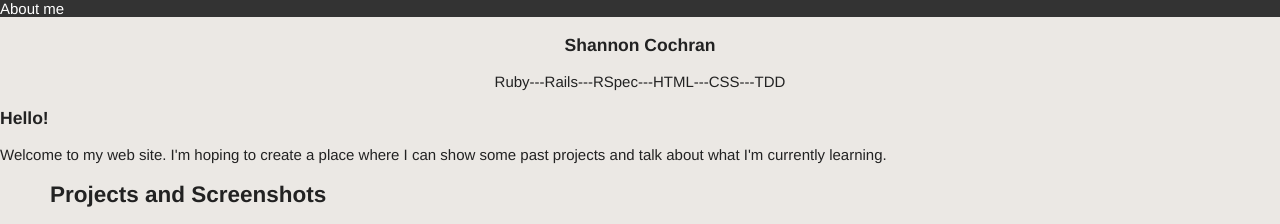
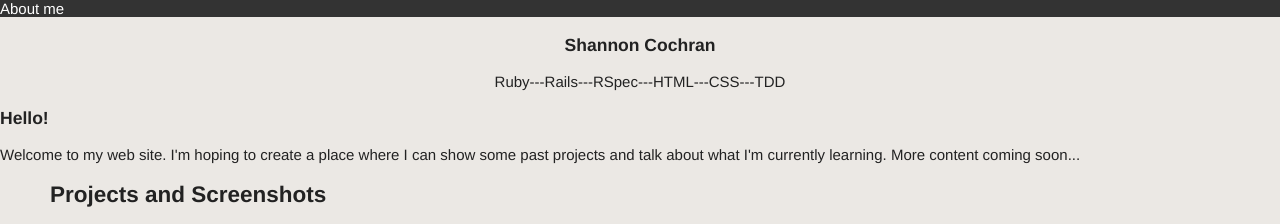
Before and after one commit to shacon/shacon.github.io, a plain HTML site: page index.html in a window 1280 px wide. Shown: the top 224 px of the page. Drawn offline with Linux system fonts and the light colour scheme.

Commit message:
coming soon

```diff
--- a/index.html
+++ b/index.html
@@ -31,7 +31,7 @@
     <section>
       <h3>Hello!</h3>
       <p>
-        Welcome to my web site. I'm hoping to create a place where I can show some past projects and talk about what I'm currently learning.
+        Welcome to my web site. I'm hoping to create a place where I can show some past projects and talk about what I'm currently learning. More content coming soon...
       </p>
     </section>
   </article>
```
